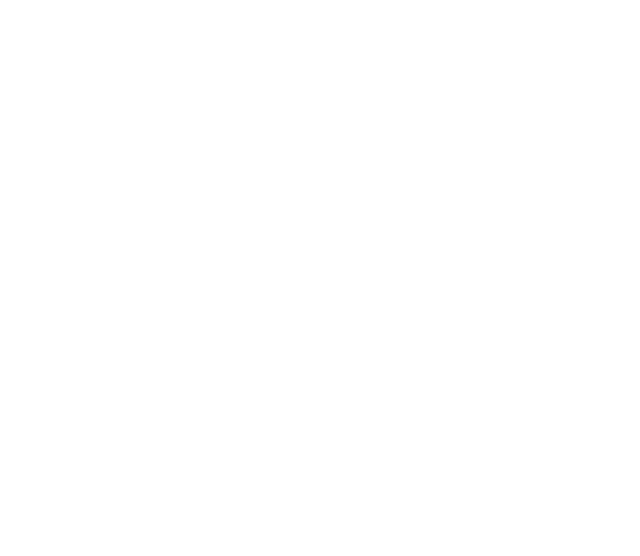
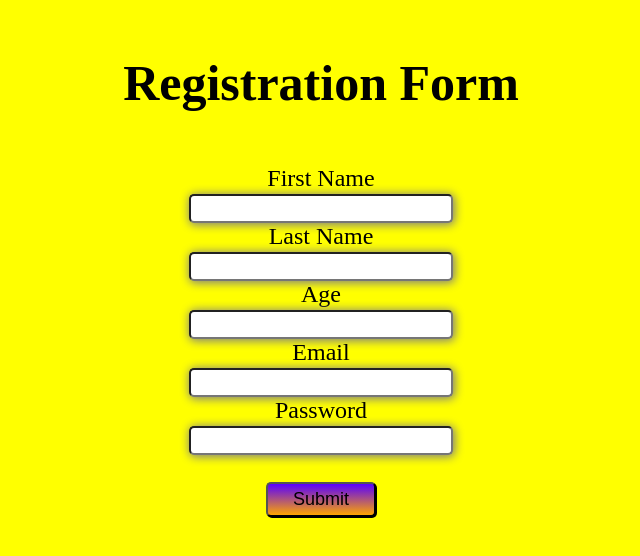
Before and after one commit to Ratna-Rani-Kundu/my-first-ripo, a plain HTML site: page index.html in a window 1280 px wide. Shown: the whole page, without its empty margins (319-959 px from the left). Drawn offline with Linux system fonts and the light colour scheme.

Commit message:
style added

```diff
--- a/index.html
+++ b/index.html
@@ -4,9 +4,29 @@
     <meta charset="UTF-8">
     <meta http-equiv="X-UA-Compatible" content="IE=edge">
     <meta name="viewport" content="width=device-width, initial-scale=1.0">
-    <title>My First Github Ripo</title>
+    <title>Registration Form</title>
+    <link rel="stylesheet" href="style.css">
+    <link rel="shortcut icon" href="back.jpg" type="image/x-icon">
 </head>
-<body>
+ <body>
+   <form  action="registrations">
 
-</body>
+     <h1>Registration Form</h1>
+      <label class="lname" for="fname">First Name</label><br>
+      <input class="fname" type="text"><br>
+      <label class="lname" for="lname">Last Name</label><br>
+      <input class="fname" type="text"><br>
+      <label class="lname" for="age">Age</label><br>
+      <input class="fname" type="number" min="1" max="150"><br>
+      <label class="lname" for="email">Email</label><br>
+      <input class="fname" type="email" name="" id=""><br>
+      <label class="lname" for="pass">Password</label><br>
+      <input class="fname" type="password" name="pass" id="pass"><br>
+
+    </form>
+ <div >
+      <label for="button"></label><br>
+      <input   class="btn" type="submit" name="sign up" id="button"><br>
+  </div>
+ </body>
 </html>
--- /dev/null
+++ b/style.css
@@ -0,0 +1,31 @@
+body{
+
+    background-image: repeating-linear-gradient(red 10%,yellow 10%);
+    background-repeat: no-repeat;
+    background-size:cover;
+    color:black;
+    text-align: center;
+    font-size: x-large;
+    height: 800px;
+}
+h1{
+    font-size:50px;
+    color:black;
+    padding: 20px;
+}
+
+
+.fname{
+    width:250px ;
+    padding: 5px;
+    border-radius: 5px;
+    box-shadow: 1px 1px 10px 1px gray;
+}
+.btn{
+
+    padding: 5px 25px;
+    border-radius: 5px;
+    background-image: linear-gradient(rgb(89, 0, 255),orange);
+    box-shadow:1px 1px;
+    font-size: large;
+}
```
